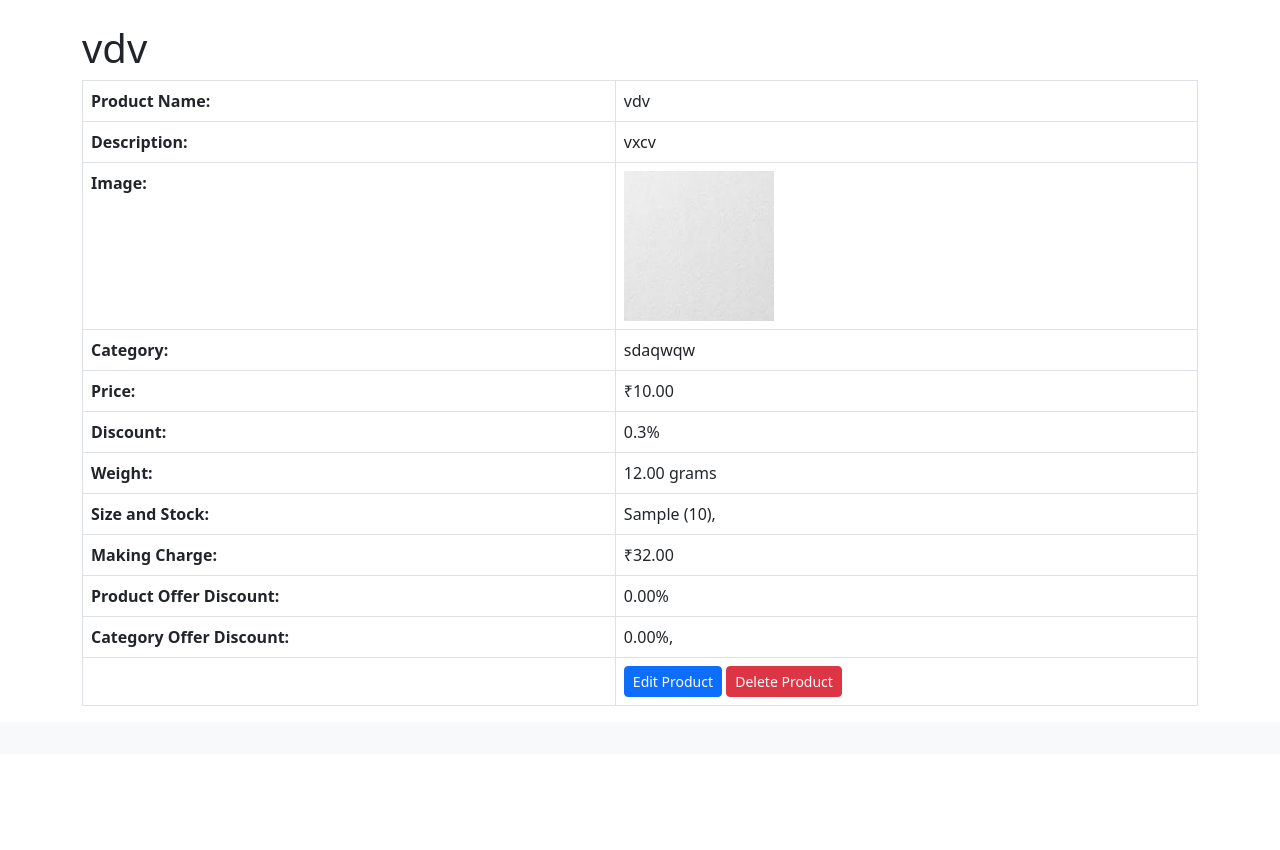
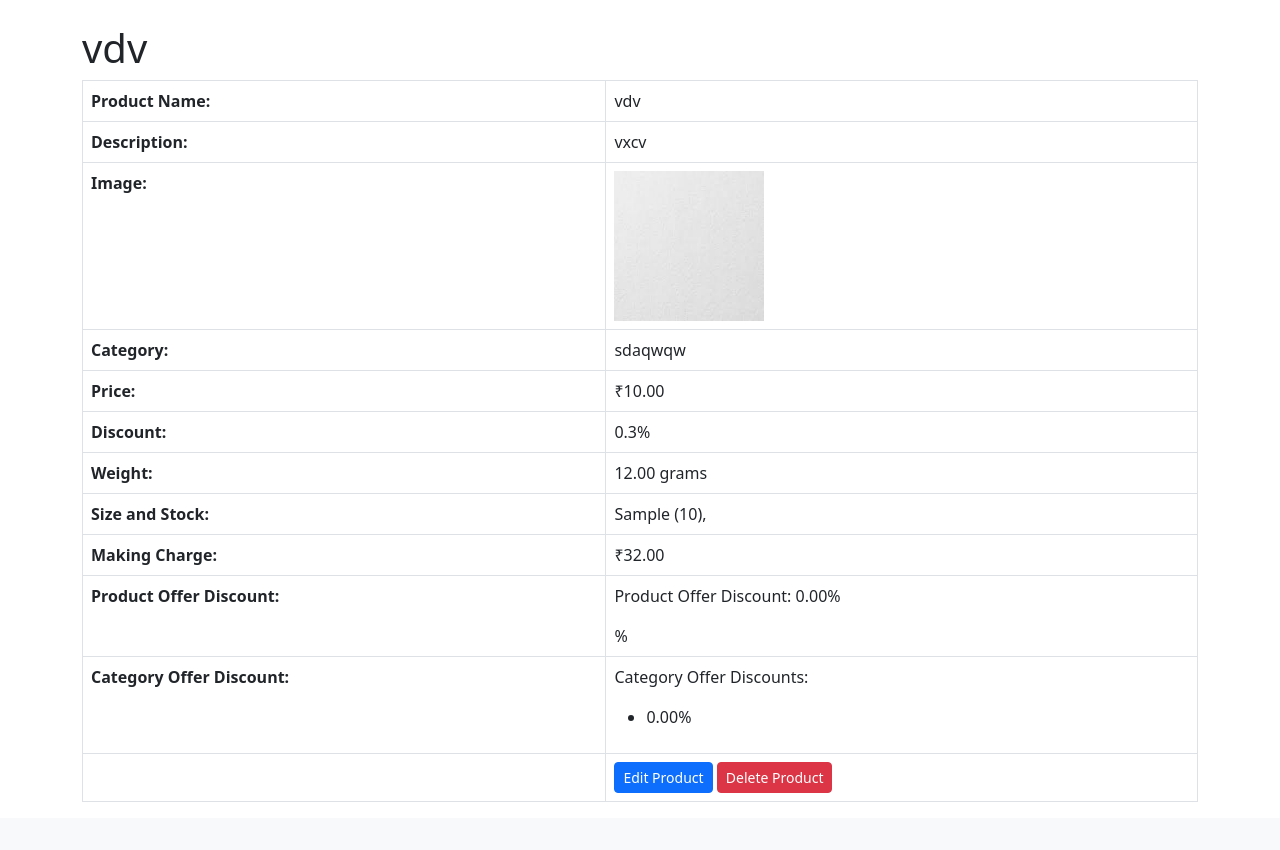
Before and after one commit to KiranBaburaj/JewelHome-Ecom-Django, a Django app: page /product/1/detailad/ in a window 1280 px wide. Shown: the part 80-930 px from the top of the page. Before the commit the page ends 786 px from the top, so only its background shows below. Run offline with Django 5.2, Linux system fonts and the light colour scheme; a user stored in the database is signed in; data comes from the database, SQL or seed files in the repository; tables that the repository leaves empty hold one stand-in row (values such as "Sample post"); parts of the project's set-up code (start-up, migrations or seed data) failed here and were passed over.

Commit message:
offermod+++

```diff
--- a/hhih-main/Jewel ecom/jewel/cadmin/views.py
+++ b/hhih-main/Jewel ecom/jewel/cadmin/views.py
@@ -276,15 +276,24 @@ def product_edit(request, pk):
         {'form': form, 'formset': formset, 'size_formset': size_formset, 'product': product}
     )
 
+from django.shortcuts import render, get_object_or_404
+from django.contrib.auth.decorators import login_required
+from django.views.decorators.cache import never_cache
+from product.models import Products
+
+
 @never_cache
 @login_required(login_url='superuser_login')
 def product_detailad(request, product_pk):
     product = get_object_or_404(Products, pk=product_pk)
 
+    product_offer = product.offer if hasattr(product, 'offer') else None
+    category_offers = product.Category.offer if hasattr(product.Category, 'offer') else None
 
     context = {
         'product': product,
-
+        'product_offer': product_offer,
+        'category_offers': category_offers,
         # Add other context variables as needed (e.g., related products, reviews)
     }
 
--- a/hhih-main/Jewel ecom/jewel/coupon/models.py
+++ b/hhih-main/Jewel ecom/jewel/coupon/models.py
@@ -49,7 +49,7 @@ from product.models import Products,Category
 
 
 class ProductOffers(models.Model):
-    product = models.ForeignKey(Products, on_delete=models.CASCADE, related_name='offers')
+    product = models.OneToOneField(Products, on_delete=models.CASCADE, related_name='offer')
     name = models.CharField(max_length=100, default="Default Offer Name")
     discount_percentage = models.DecimalField(max_digits=5, decimal_places=2)
     start_date = models.DateField()
@@ -57,7 +57,7 @@ class ProductOffers(models.Model):
 
 
 class CategoryOffers(models.Model):
-    category = models.ForeignKey(Category, on_delete=models.CASCADE, related_name='offers')
+    category = models.OneToOneField(Category, on_delete=models.CASCADE, related_name='offer')
     name = models.CharField(max_length=100, default="Default Offer Name")  # Provide a default value
     discount_percentage = models.DecimalField(max_digits=5, decimal_places=2)
     start_date = models.DateField()
--- a/hhih-main/Jewel ecom/jewel/product/models.py
+++ b/hhih-main/Jewel ecom/jewel/product/models.py
@@ -36,15 +36,14 @@ class Products(models.Model):  # Use PascalCase for model names
     def save(self, *args, **kwargs):
         self.daily_rate = DailyRate.objects.order_by('date').last()
         self.price=(self.daily_rate.rate*(self.weight+(self.making_charge*self.weight)/100))
-        product_offers = self.offers.filter(start_date__lte=date.today(), end_date__gte=date.today())
         product_discount=0
         category_discount=0
-        if product_offers.exists():
-            product_discount = sum(offer.discount_percentage for offer in product_offers)
-
-        category_offers = self.Category.offers.filter(start_date__lte=date.today(), end_date__gte=date.today())
-        if category_offers.exists():
-            category_discount = sum(offer.discount_percentage for offer in category_offers)
+        if hasattr(self, 'offer'):
+            product_offer = self.offer
+            product_discount = product_offer.discount_percentage if product_offer else 0
+        if hasattr(self.Category, 'offer'):
+            category_offer = self.Category.offer
+            category_discount = category_offer.discount_percentage if category_offer else 0
 
         discounts = self.discount + product_discount + category_discount
         self.discprice=(self.daily_rate.rate*(self.weight+((self.making_charge-(self.making_charge*Decimal(discounts/100)))*self.weight)/100))
--- a/hhih-main/Jewel ecom/jewel/templates/admin/product/product_detail.html
+++ b/hhih-main/Jewel ecom/jewel/templates/admin/product/product_detail.html
@@ -53,14 +53,21 @@
         </tr>
         <tr>
             <th>Product Offer Discount:</th>
-            <td>{{ product.offers.first.discount_percentage }}%</td>
+            <td>{% if product_offer %}
+                <p>Product Offer Discount: {{ product_offer.discount_percentage }}%</p>
+            {% endif %}%</td>
         </tr>
         <tr>
             <th>Category Offer Discount:</th>
             <td>
-                {% for offer in product.Category.offers.all %}
-                    {{ offer.discount_percentage }}%,
-                {% endfor %}
+                {% if category_offers %}
+    <p>Category Offer Discounts:</p>
+    <ul>
+
+            <li>{{ category_offers.discount_percentage }}%</li>
+
+    </ul>
+{% endif %}
             </td>
         </tr>
         <tr>
```
Also changed, not shown: hhih-main/Jewel ecom/jewel/coupon/migrations/0006_alter_categoryoffers_category_and_more.py (added).
